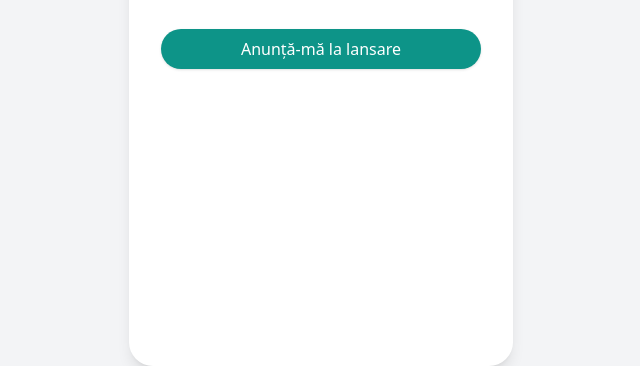
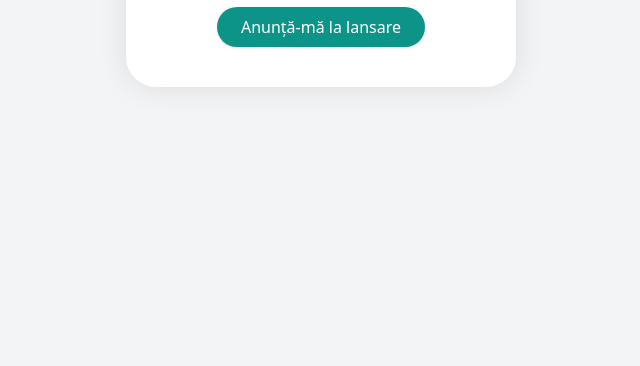
Before and after one commit to LEOVODNICEAR/poputka.md, a plain HTML site: page index.html in a window 1280 px wide. Shown: the part 478-844 px from the top of the page, without its empty margins (319-959 px from the left). After the commit the page ends 800 px from the top, so only its background shows below. Drawn offline with nearby package versions, Linux system fonts and the light colour scheme.

Commit message:
Update index.html
v2

```diff
--- a/index.html
+++ b/index.html
@@ -12,15 +12,12 @@
     <style>
         .iphone-container {
           width: 390px;
-        height: 844px;
+          /* height: 844px; ← eliminăm această linie */
           background: white;
           border-radius: 30px;
           box-shadow: 0 0 30px rgba(0, 0, 0, 0.1);
           padding: 40px 24px;
           box-sizing: border-box;
-        display: flex;
-        flex-direction: column;
-        justify-content: center;
           text-align: center;
         }
 
@@ -38,10 +35,10 @@
           }
         }
       </style>
+
   </head>
   <body class="bg-gray-100 min-h-screen flex items-center justify-center">
-    <div
-    class="iphone-container bg-white rounded-3xl shadow-lg px-8 py-16 w-full max-w-sm text-center fade-in">
+    <div class="iphone-container fade-in my-auto">
 
     <img src="https://raw.githubusercontent.com/LEOVODNICEAR/poputka.md/main/docs/img/logo.png
     " alt="Logo poputka" class="w-20 h-20 mx-auto mb-6" />
```
Lines whose indentation alone changed are shown as unchanged.
